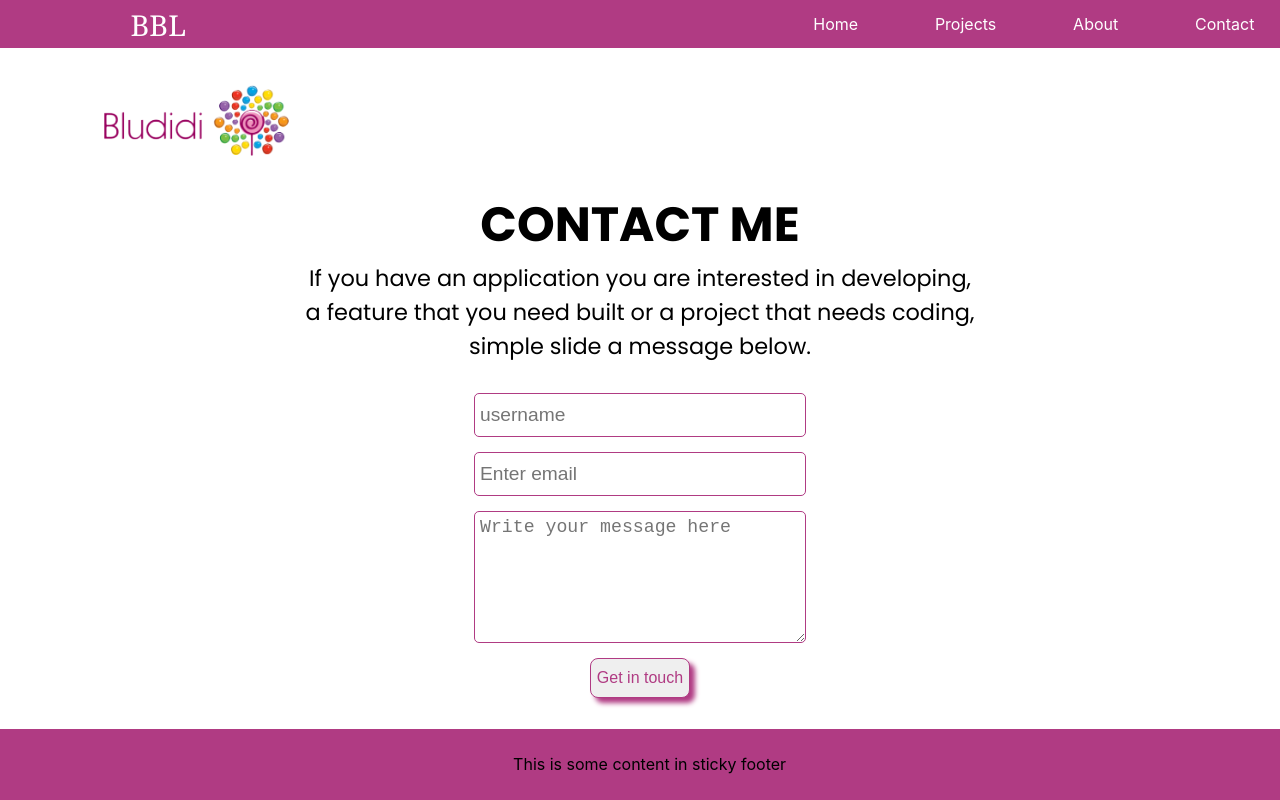
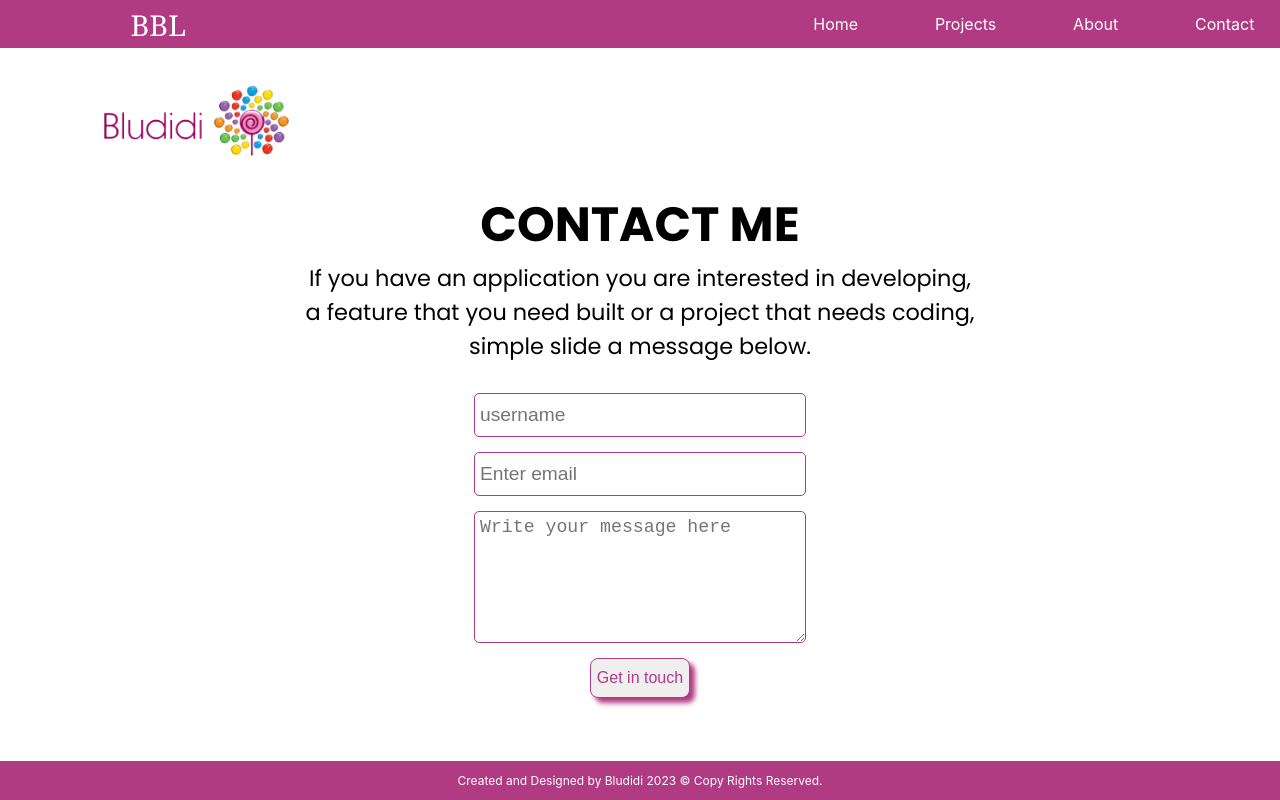
Before and after one commit to Bludidi/bludidi-portfolio, a React (Create React App) app: page /Contact in a window 1280 px wide. Built offline with nearby package versions, Linux system fonts and the light colour scheme; a web font is replaced by a local one.

Commit message:
add style in footer

```diff
--- a/src/components/footer.js
+++ b/src/components/footer.js
@@ -3,7 +3,7 @@ import './styles/footer.css';
 
 const Footer = () => (
   <div className="footer">
-    <p>This is some content in sticky footer</p>
+    <p>Created and Designed by Bludidi 2023 &#169; Copy Rights Reserved. </p>
   </div>
 );
 
--- a/src/components/styles/footer.css
+++ b/src/components/styles/footer.css
@@ -1,10 +1,10 @@
 .footer{
-  margin-top: 0.5rem;
-  padding: 0.6rem;
   text-align: center;
   background-color: #B03B83;
   position: fixed;
   bottom: 0;
   left: 0;
   width: 100%;
+  font-size: 12px;
+  color: #fff;
 }
```
